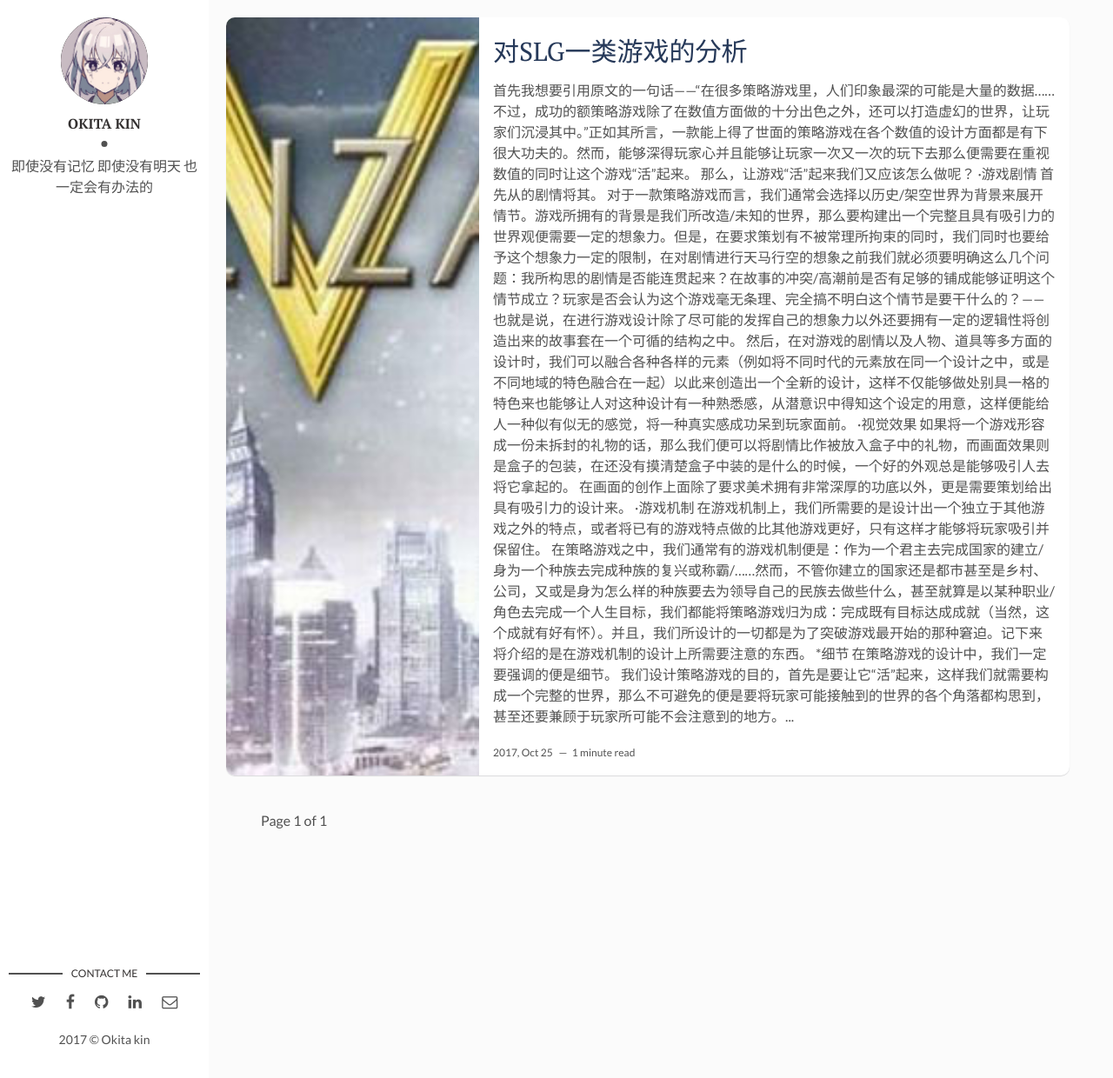
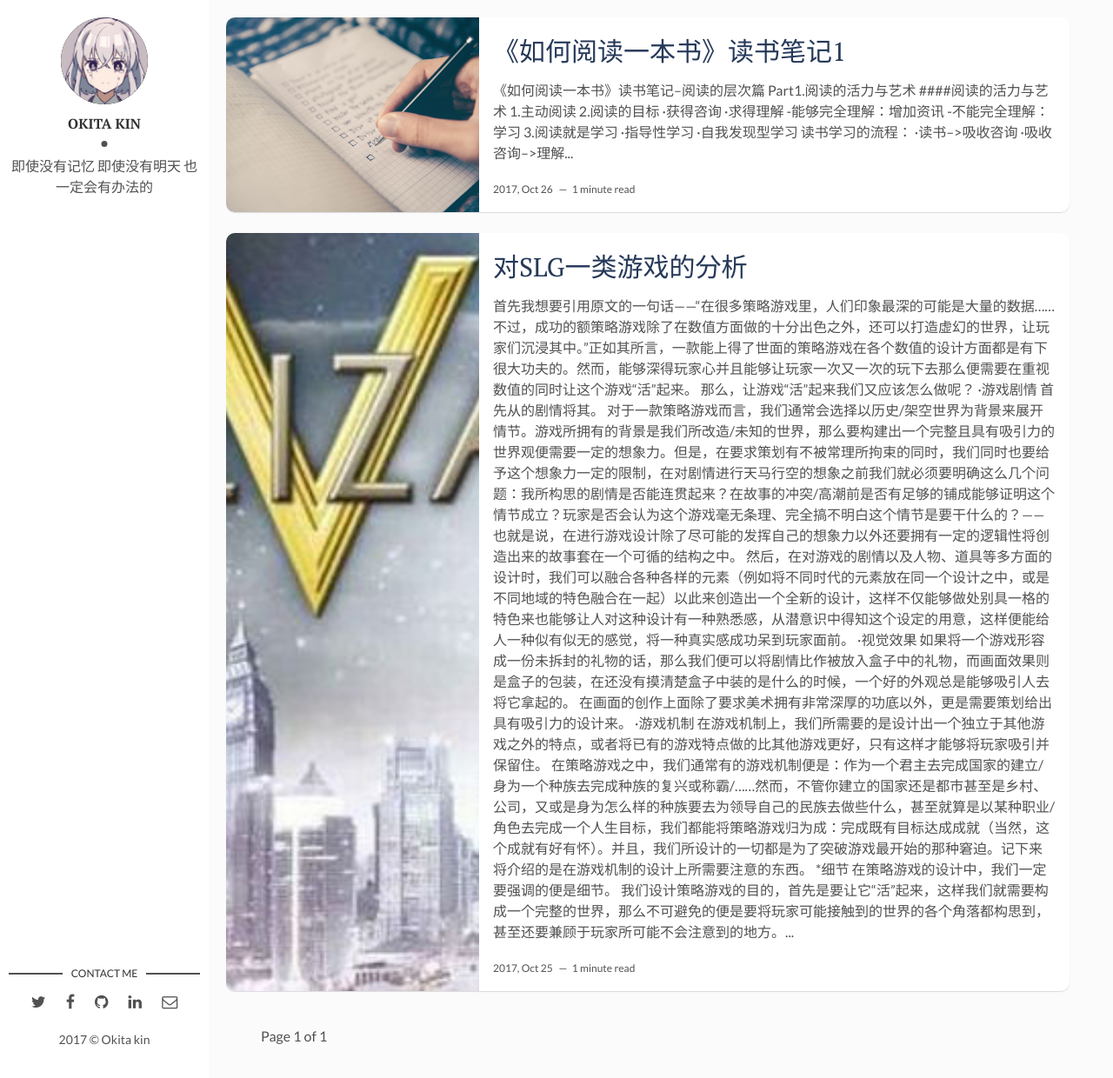
Before and after one commit to Okita-kin/Okita-kin.github.io, a Jekyll site: the page built from index.html, in a window 1280 px wide and 1240 px high. Shown: the whole window at 87% size. Built offline with Jekyll 4.4.1, drawn with Linux system fonts in a browser that asks for light colours; the list of posts is cut into pages by our own code; part of the change alters nothing that is shown.

```diff
--- /dev/null
+++ b/_posts/2017-10-26-read-Markdown.md
@@ -0,0 +1,162 @@
+---
+layout: post
+title: 《如何阅读一本书》读书笔记1
+date: 2017-10-26 13:29:00 +0300
+description: 《如何阅读一本书》读书笔记1. # Add post description (optional)
+img: software.jpg # Add image post (optional)
+tags: [读书笔记] # add tag
+---
+## 《如何阅读一本书》读书笔记--阅读的层次篇
+
+
+
+
+### Part1.阅读的活力与艺术
+
+
+####阅读的活力与艺术
+
+
+1.主动阅读
+
+2.阅读的目标
+  ·获得咨询
+  ·求得理解
+   -能够完全理解：增加资讯
+   -不能完全理解：学习
+
+3.阅读就是学习
+  ·指导性学习
+  ·自我发现型学习
+
+
+
+
+#### 读书学习的流程：
+
+
+
+·读书-->吸收咨询
+
+·吸收咨询-->理解
+
+·理解-->被启发
+
+
+
+
+#### 阅读所需要具备的东西：
+1. 感觉
+
+2. 想象力
+
+3. 观察
+
+4. 记忆
+
+5. 审思
+
+6. 分析
+
+
+
+
+
+
+---
+### Part2.读书的层次
+
+
+
+1.基础阅读
+  ·懂得文字
+
+2.检视阅读/系统化略读
+  ·短时间内抓重点
+
+3.分析阅读
+  ·追寻理解
+
+4.主题阅读/比较阅读
+  ·架构出分析
+
+
+---
+### Part3.基础阅读详解
+
+
+·阅读准备阶段-->学会读懂文字
+
+·会读懂文字-->建立字汇能力
+
+·建立字汇能力-->精炼与增进前面所学的技巧
+
+
+---
+### Part4.检视阅读详解
+
+- 首先明确：
+
+基础阅读包含在检视阅读中，而检视阅读又包含在分析阅读中
+
+
+
+
+#### 检视阅读
+
+1.有系统的略读或粗读
+  ·看书名页且如果有序先看序
+   -对主题有了概念
+   -将书本归类为某一类型
+  ·研究目录页
+   -对这本书的基本构架做概括性的理解
+  ·检阅书中附有的索引
+   -评估书本涵盖的议题范围
+   -书籍种类与作者
+  ·读出版者的介绍
+  ·挑选和主题相关的篇章看
+  ·随便反动念一两段或是连续几页
+   -寻找主要论点
+   -后记
+   -重新整理观点
+
+2.粗浅的阅读
+  ·整体通读一遍
+
+3.阅读的速度
+  ·依照读物的性质与复杂程度选择速度
+
+4.逗留与倒退
+  ·跟着脑部动作的快速度来阅读
+
+5.理解的问题
+
+6.检视阅读的摘要
+
+
+
+
+
+
+---
+### Part5.如何做一个自我要求的读者
+
+
+#### 主动阅读
+
+1.提出问题并找出答案
+  ·整体来说这本书在说什么
+  ·作者细部说了什么怎么说的
+  ·这本书说的有道理嘛
+  ·这本书跟你有什么关系
+
+2.让书属于自己——做笔记
+  ·画底线
+  ·在画底线的框外再加画一道线
+  ·在空白处做星号或其他符号
+  ·在空白处编号
+  ·在空白处记下其他页码
+  ·将关键字或句子圈出来
+  ·在书页的空白处做笔记
+
+3.阅读的习惯
```
Also changed, not shown: _posts/2017-09-12-how-to-start-programming.markdown (+24 -0 lines), assets/img/QQ图片20171026131737.png (added).
